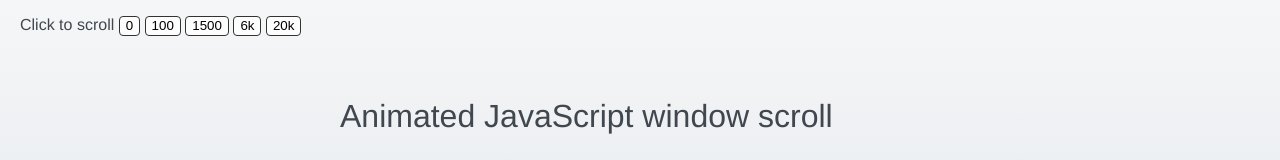
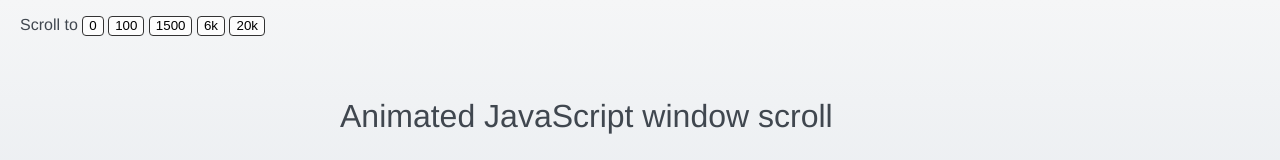
Before and after one commit to Stanko/animated-scroll-to, a website: page index.html in a window 1280 px wide. Shown: the top 160 px of the page. Drawn offline with Linux system fonts and the light colour scheme.

Commit message:
Update index.html

```diff
--- a/index.html
+++ b/index.html
@@ -81,7 +81,7 @@
 </head>
 <body>
   <div class="Buttons">
-    Click to scroll
+    Scroll to
     <button onclick="animateScrollTo(0)">0</button>
     <button onclick="animateScrollTo(100)">100</button>
     <button onclick="animateScrollTo(1500)">1500</button>
```
